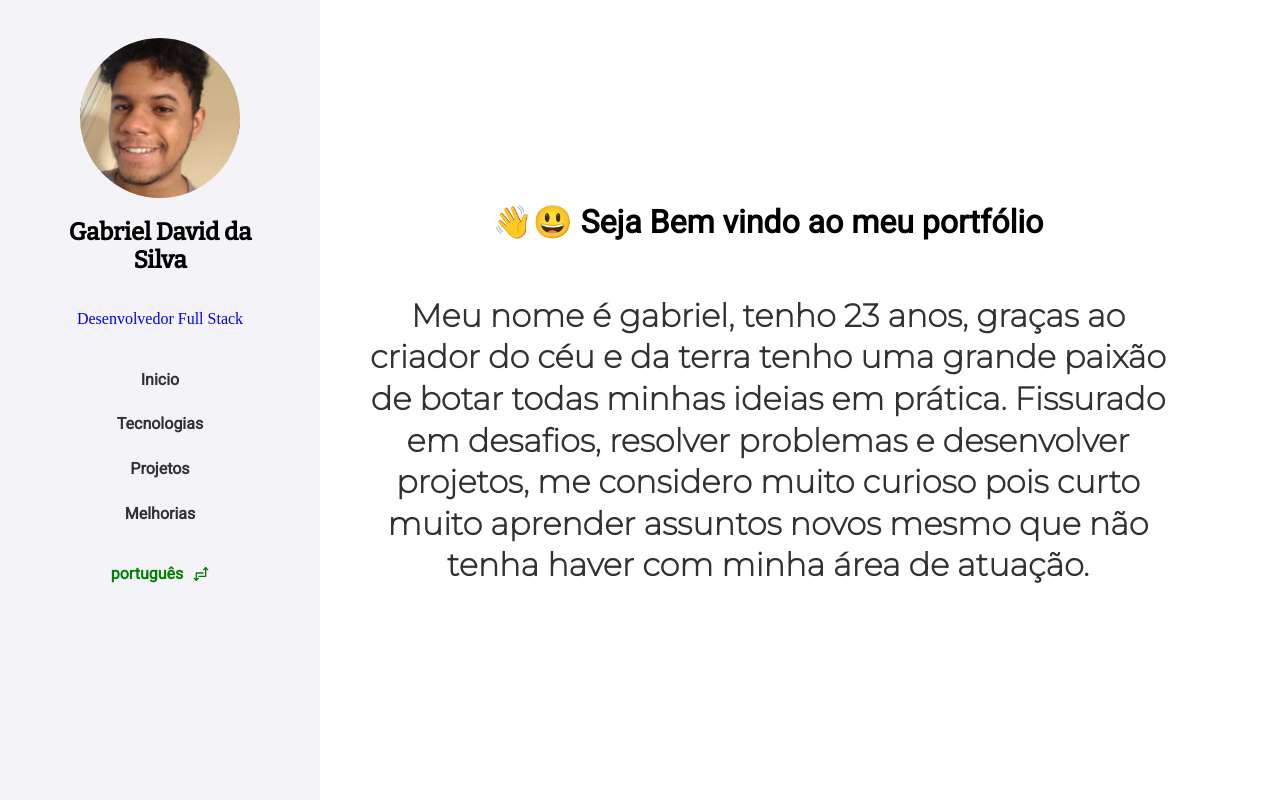
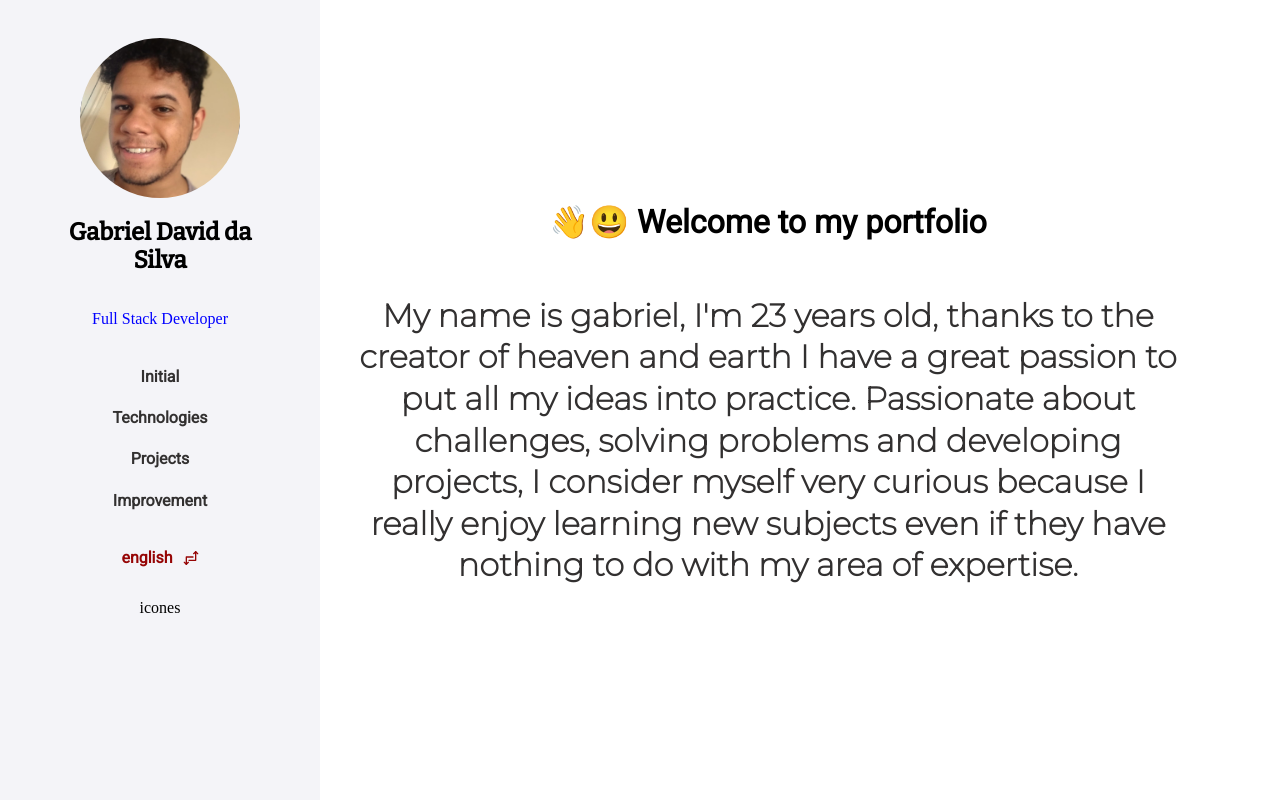
Before and after one commit to GabrielDavid1/my-portfolio, a React (Create React App) app: page / in a window 1280 px wide. Shown: the top 800 px of the page. Built offline with nearby package versions, Linux system fonts and the light colour scheme.

Commit message:
contact area has initialized

```diff
--- a/src/App.tsx
+++ b/src/App.tsx
@@ -14,7 +14,7 @@ import Presentation from './components/Presentation';
 import Improvement from './components/Improvement';
 
 export default function App() {
-  const [toggleLanguage, setToggleLanguage] = useState(true);
+  const [toggleLanguage, setToggleLanguage] = useState(false);
 
   return (
     <AppContainer>
--- /dev/null
+++ b/src/components/Contact/index.tsx
@@ -0,0 +1,11 @@
+import {
+  Container,
+} from './styles';
+
+export default function Contact () {
+ return (
+   <Container>
+    icones
+   </Container>
+ )
+}
--- /dev/null
+++ b/src/components/Contact/styles.ts
@@ -0,0 +1,10 @@
+import styled from 'styled-components';
+
+export const Container = styled.div`
+    width:100%;
+    display:flex;
+    flex-direction: row;
+    justify-content: center;
+    align-items: center;
+    margin-top:5%;
+`;
--- a/src/components/Navigation/index.tsx
+++ b/src/components/Navigation/index.tsx
@@ -1,5 +1,6 @@
 //Utils
 import translate from '../../utils/Translate';
+import Contact from '../Contact';
 
 //Components
 import Languages from '../Languages';
@@ -40,6 +41,7 @@ export default function Navigation ({
           <ListElement onClick={() => setToggleLanguage(!toggleLanguage)}>
             <Languages toggleLanguage={toggleLanguage} />
           </ListElement>
+          <Contact />
         </ListField>
      </ListArea>
    </Container>
--- a/src/components/Navigation/styles.ts
+++ b/src/components/Navigation/styles.ts
@@ -60,7 +60,7 @@ export const ListElement = styled.a`
     font-weight: bold;
     font-family: "Roboto";
     transition: .3s;
-    margin-top:8%;
+    margin-top:7%;
     &:hover {
         color:#e4ab07;
     }
```
